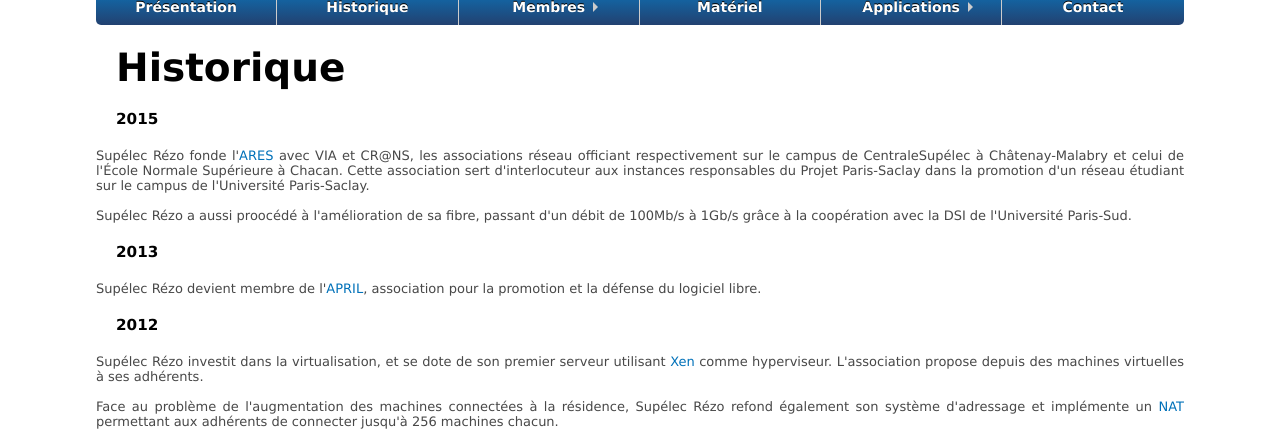
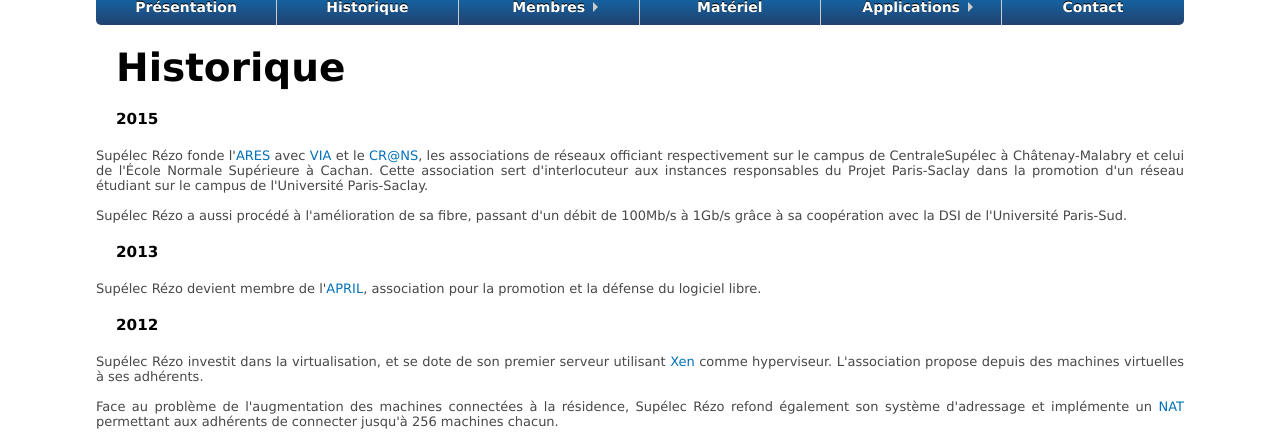
Before and after one commit to supelec-rezo/supelec-rezo.github.io, a PHP site: page /index.php?p=historique in a window 1280 px wide. Shown: the part 225-658 px from the top of the page. Run offline with PHP 8.4, Linux system fonts and the light colour scheme.

Commit message:
Correction de l'historique

```diff
--- a/includes/pages/historique.php
+++ b/includes/pages/historique.php
@@ -2,9 +2,9 @@
 
 <h3>2015</h3>
 <p>
-  <?php echo _('Supélec Rézo fonde l\'<a href="https://myares.fr">ARES</a> avec VIA et CR@NS, les associations réseau officiant respectivement sur le campus de CentraleSupélec à Châtenay-Malabry et celui de l\'École Normale Supérieure à Chacan.').' '._('Cette association sert d\'interlocuteur aux instances responsables du Projet Paris-Saclay dans la promotion d\'un réseau étudiant sur le campus de l\'Université Paris-Saclay.'); ?>
+  <?php echo _('Supélec Rézo fonde l\'<a href="https://myares.fr">ARES</a> avec <a href="http://www.via.ecp.fr">VIA</a> et le <a href="http://www.crans.org">CR@NS</a>, les associations de réseaux officiant respectivement sur le campus de CentraleSupélec à Châtenay-Malabry et celui de l\'École Normale Supérieure à Cachan.').' '._('Cette association sert d\'interlocuteur aux instances responsables du Projet Paris-Saclay dans la promotion d\'un réseau étudiant sur le campus de l\'Université Paris-Saclay.'); ?>
   </br></br>
-  <?php echo _('Supélec Rézo a aussi proocédé à l\'amélioration de sa fibre, passant d\'un débit de 100Mb/s à 1Gb/s grâce à la coopération avec la DSI de l\'Université Paris-Sud.'); ?>
+  <?php echo _('Supélec Rézo a aussi procédé à l\'amélioration de sa fibre, passant d\'un débit de 100Mb/s à 1Gb/s grâce à sa coopération avec la DSI de l\'Université Paris-Sud.'); ?>
  </p>
 
 <h3>2013</h3>
```
Also changed, not shown: 1 other file.
